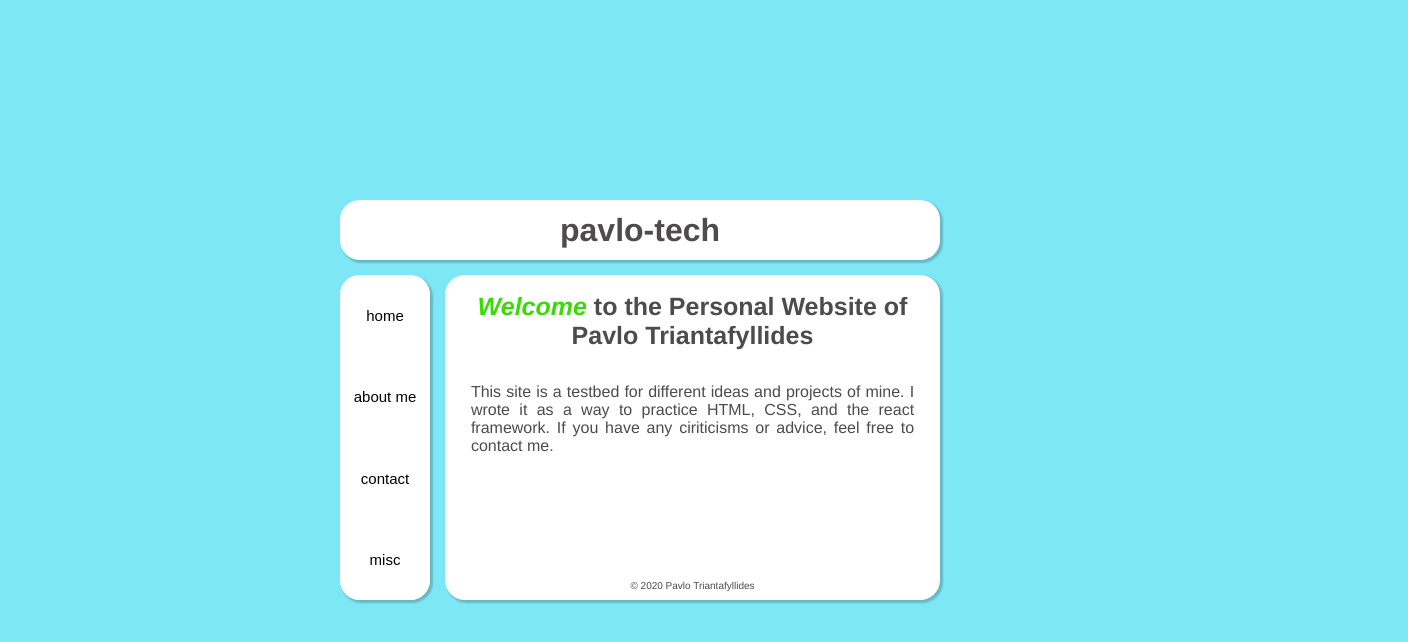
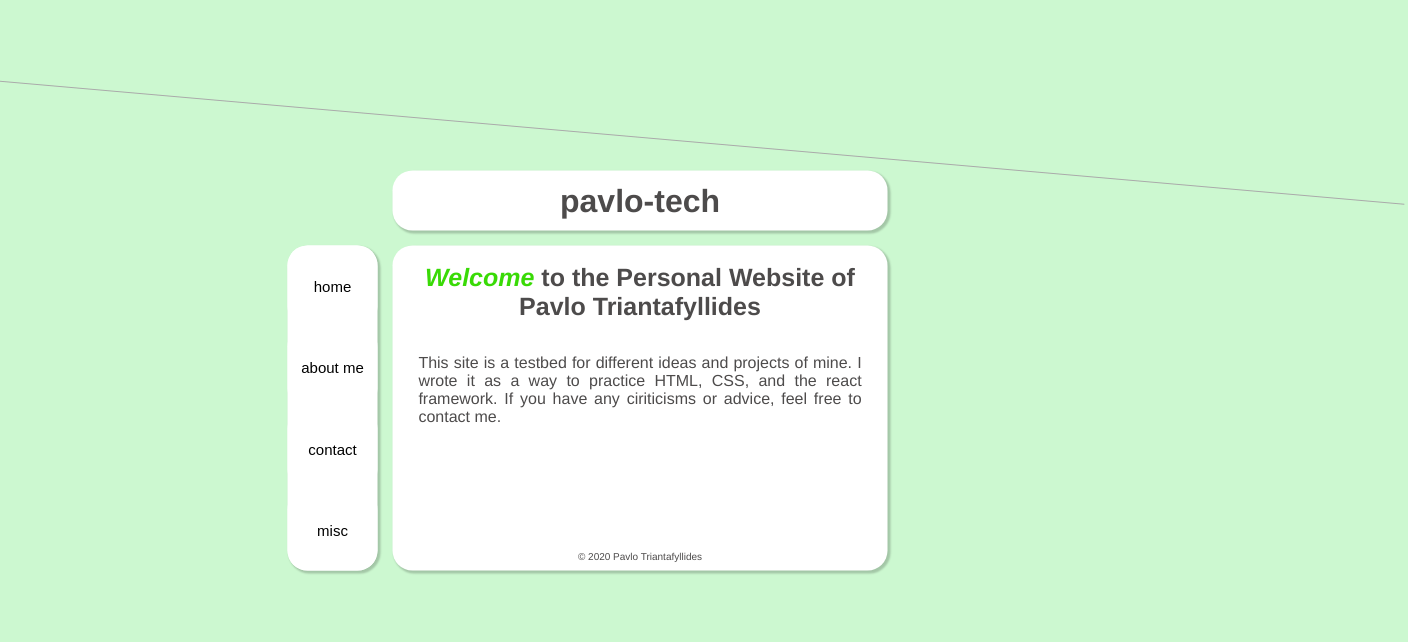
Before and after one commit to pavlo-tech/website, a React (Create React App) app: page / in a window 1280 px wide. Shown: the top 642 px of the page, 1408 px wide, since content can reach past the window. Built offline with nearby package versions, Linux system fonts and the light colour scheme.

Commit message:
animated BG

```diff
--- /dev/null
+++ b/src/AnimatedBG/AnimatedBG.css
@@ -0,0 +1,63 @@
+.AnimatedBG {
+  background-color: rgb(204, 248, 208);
+  height: 100vh;
+  width: 100vw;
+  margin: 0;
+  padding: 0;
+  position: absolute;
+}
+
+.line {
+	box-sizing:border-box;
+	width: 150vw;
+    height: 1px;
+    position: absolute;
+    left: -40vw;
+    top:-20vh;
+}
+
+@keyframes wipe-left {
+  from { top:-20vh; -webkit-transform: rotate(0deg); transform: rotate(0deg);}
+    to   { top: 120vh; -webkit-transform: rotate(20deg); transform: rotate(20deg);}
+}
+@keyframes wipe-right {
+	from { top:-20vh;  -webkit-transform: rotate(0deg); transform: rotate(0deg);}
+    to   {top: 120vh;  -webkit-transform: rotate(-20deg); transform: rotate(-20deg);}
+}
+
+#line-0 {
+	background-color: #AAA;
+	animation: 20s linear 0s infinite alternate wipe-left;
+}
+#line-1 {
+	background-color: #888;
+	animation: 20s linear 4s infinite alternate wipe-right;
+}
+#line-2 {
+	background-color: #666;
+	animation: 20s linear 8s infinite alternate wipe-left;
+}
+#line-3 {
+	background-color: #444;
+	animation: 20s linear 12s infinite alternate wipe-right;
+}
+#line-4 {
+	background-color: #222;
+	animation: 20s linear 16s infinite alternate wipe-left;
+}
+#line-5 {
+	background-color: #444;
+	animation: 20s linear 20s infinite alternate wipe-right;
+}
+#line-6 {
+	background-color: #666;
+	animation: 20s linear 24s infinite alternate wipe-left;
+}
+#line-7 {
+	background-color: #888;
+	animation: 20s linear 28s infinite alternate wipe-right;
+}
+#line-8 {
+	background-color: #AAA;
+	animation: 20s linear 32s infinite alternate wipe-left;
+}
--- /dev/null
+++ b/src/AnimatedBG/AnimatedBG.js
@@ -0,0 +1,19 @@
+import React from 'react';
+import './AnimatedBG.css';
+
+const AnimatedBG = (props) =>
+{
+  return (
+    <div className="AnimatedBG">
+      <div className="line" id="line-0"></div>
+      <div className="line" id="line-1"></div>
+      <div className="line" id="line-2"></div>
+      <div className="line" id="line-3"></div>
+      <div className="line" id="line-4"></div>
+      <div className="line" id="line-5"></div>
+      <div className="line" id="line-6"></div>
+      <div className="line" id="line-7"></div>
+    </div>
+  );
+}
+export default AnimatedBG;
--- a/src/App.css
+++ b/src/App.css
@@ -1,3 +1,13 @@
+.MainDiv {
+  height: 100vh;
+  width: 100vw;
+  padding: 0;
+  margin: 0;
+  box-sizing: border-box;
+  position: absolute;
+  top:-21pxpx;
+}
+
 .App {
   color: #4d4b4b;
   font-family: Helvetica,  Arial, sans-serif;
@@ -13,6 +23,6 @@
   top: 50%;
   left:50%;
 
-  -ms-transform: translate(-50%, -50%);
-  transform: translate(-50%, -50%);
+  -ms-transform: translate(-58.75%,-57.375%);
+  transform: translate(-58.75%,-57.375%);
 }
--- a/src/App.js
+++ b/src/App.js
@@ -8,7 +8,9 @@ import ContactContent from './ContactContent/ContactContent';
 import HomeContent from './HomeContent/HomeContent';
 import AboutContent from './AboutContent/AboutContent';
 import MiscContnet from './MiscContent/MiscContent';
+import AnimatedBG from './AnimatedBG/AnimatedBG';
 import MobileApp from './MobileApp/MobileApp';
+
 
 class App extends Component {
   constructor(props)
@@ -49,13 +51,17 @@ class App extends Component {
     else
     {
       return (
+        <div className="MainDiv">
+        <AnimatedBG/>
           <div className="App">
+
             <Banner click={() => this.selectItem('home')}/>
             <Sidebar navKeys={Object.keys(this.navItems)} click={this.sidebarClickHandler}/>
             <MainContent>
               {this.navItems[this.state.selectedItem]}
             </MainContent>
             <div style={{clear:'both'}}></div>
+          </div>
         </div>
       );
     }
--- a/src/Banner/Banner.css
+++ b/src/Banner/Banner.css
@@ -5,7 +5,8 @@
   border-radius: 20px;
 
   height: 15%;
-  width: 100%;
+  width: 82.5%;
+  margin-left: 17.5%;
 
 
   display:flex;
--- a/src/index.css
+++ b/src/index.css
@@ -6,13 +6,10 @@ body {
   -webkit-font-smoothing: antialiased;
   -moz-osx-font-smoothing: grayscale;
 
-  background-color: rgb(126, 231, 245);
-  position: relative;
+  background-color: rgb(204, 248, 208);
+  position: absolute;
   width: 100vw;
   height: 100vh;
+
+  padding: 0;
 }
-
-code {
-  font-family: source-code-pro, Menlo, Monaco, Consolas, 'Courier New',
-    monospace;
-}
```
Also changed, not shown: pixil-frame-0.png (added), src/MiscContent/raindrop.png (added). Lines whose indentation alone changed are shown as unchanged.
